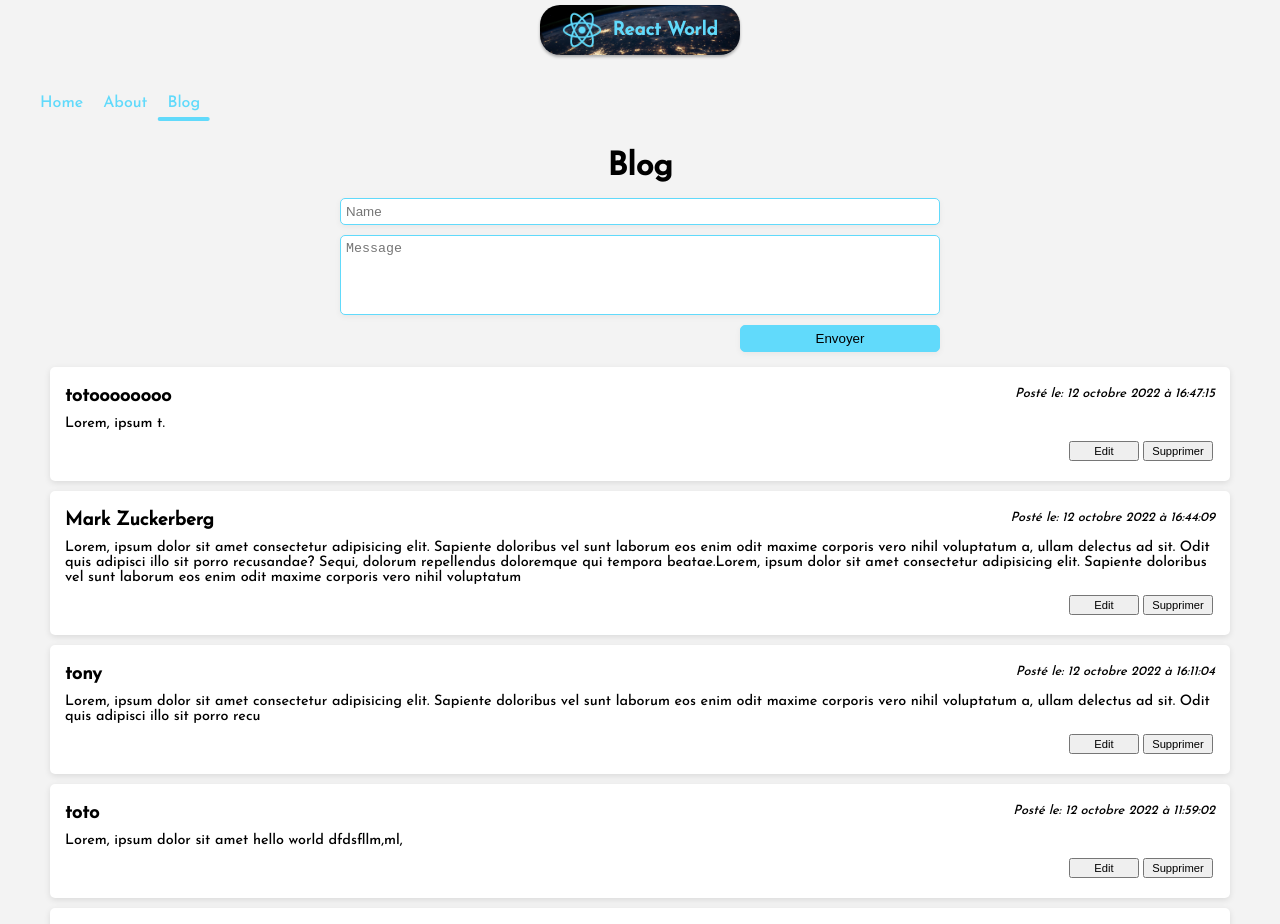
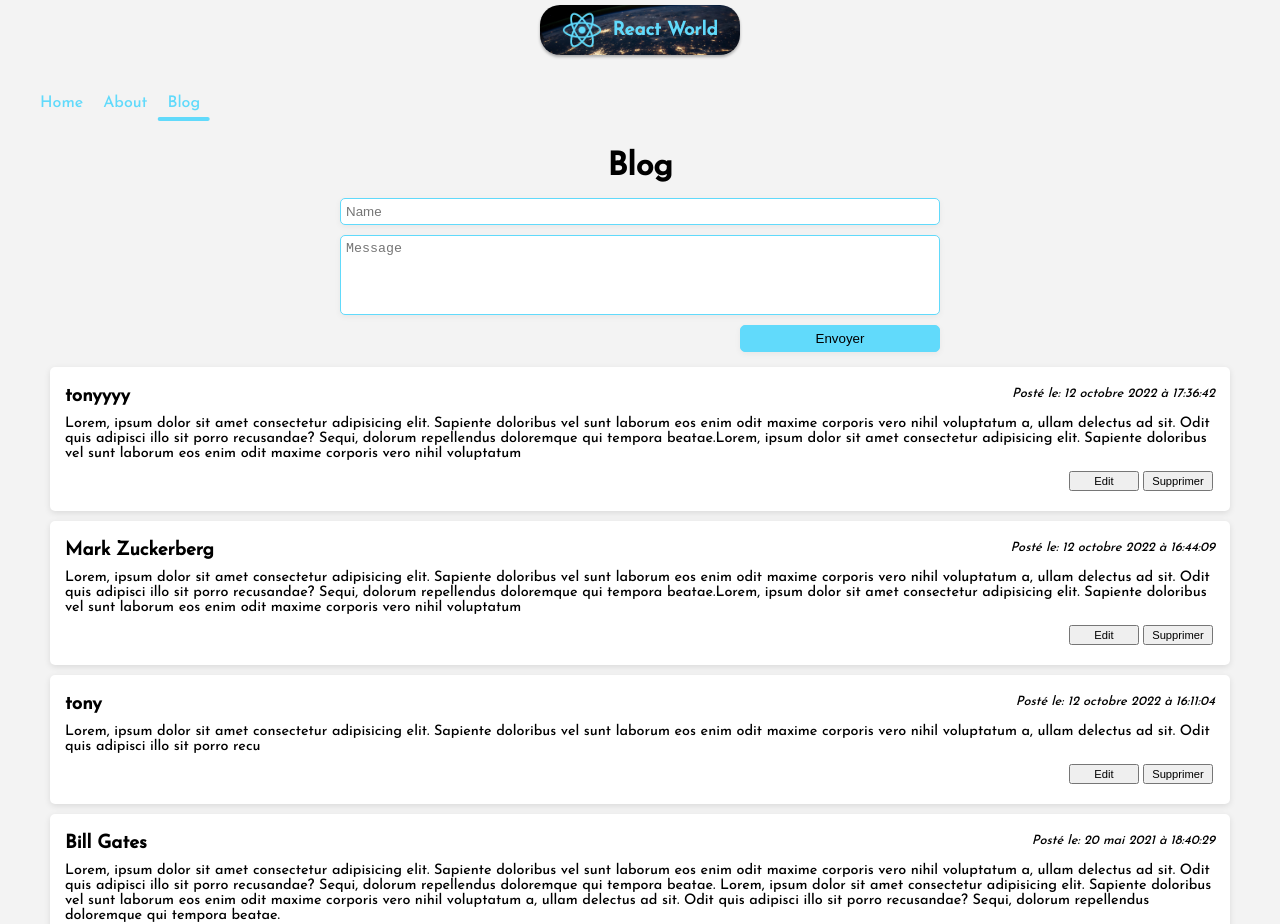
Before and after one commit to tonysnickers/countries, a React (Create React App) app: page /blog in a window 1280 px wide. Shown: the top 924 px of the page. Built offline with nearby package versions, Linux system fonts and the light colour scheme; data requests are answered from the project's data file.

Commit message:
delete article added

```diff
--- a/src/assets/db.json
+++ b/src/assets/db.json
@@ -19,23 +19,6 @@
       "id": 3
     },
     {
-      "author": "toto",
-      "content": "Lorem, ipsum dolor sit amet hello world dfdsfllm,ml,",
-      "date": 1665575942438,
-      "updatedDate": 1665590942749,
-      "id": 4
-    },
-    {
-      "editContent": "Lorem, ipsum dolor sit amet",
-      "updated": 1665588453560,
-      "id": 5
-    },
-    {
-      "editContent": "Lorem, ipsum dolor sit amet consectetur ",
-      "updated": 1665587307722,
-      "id": 6
-    },
-    {
       "author": "tony",
       "content": "Lorem, ipsum dolor sit amet consectetur adipisicing elit. Sapiente doloribus vel sunt laborum eos enim odit maxime corporis vero nihil voluptatum a, ullam delectus ad sit. Odit quis adipisci illo sit porro recu",
       "date": 1665591064916,
@@ -43,13 +26,10 @@
       "id": 7
     },
     {
-      "author": "totoooooooo",
-      "content": "Lorem, ipsum t.\n\n",
-      "date": 1665593235891,
-      "updatedDate": 1665593249366,
+      "author": "tonyyyy",
+      "content": "Lorem, ipsum dolor sit amet consectetur adipisicing elit. Sapiente doloribus vel sunt laborum eos enim odit maxime corporis vero nihil voluptatum a, ullam delectus ad sit. Odit quis adipisci illo sit porro recusandae? Sequi, dolorum repellendus doloremque qui tempora beatae.Lorem, ipsum dolor sit amet consectetur adipisicing elit. Sapiente doloribus vel sunt laborum eos enim odit maxime corporis vero nihil voluptatum",
+      "date": 1665596202961,
       "id": 8
-
     }
-
   ]
 }
--- a/src/components/Article.js
+++ b/src/components/Article.js
@@ -30,6 +30,12 @@ const Article = ({ article }) => {
     })
   }
 
+  const handleDelete = () => {
+    axios.delete('http://localhost:3004/articles/' + article.id).then(() => {
+      window.location.reload()
+    })
+  }
+
 
   return (
     <div className="article" style={{background: editing ? "#f3feff" : "withe"}}>
@@ -52,7 +58,11 @@ const Article = ({ article }) => {
         ) : (
           <button onClick={() => setEditing(true)}>Edit</button>
         )}
-        <button>Supprimer</button>
+        <button onClick={() => {
+          if (window.confirm("Voulez-vous vraiment supprimer cet article ?")) {
+            handleDelete()
+          }
+        }}>Supprimer</button>
       </div>
     </div>
   )
--- a/src/pages/Blog.js
+++ b/src/pages/Blog.js
@@ -31,6 +31,7 @@ const Blog = () => {
       setAuthor("")
       setContent("")
       getData()
+      window.location.reload()
     }
   }
 
```
